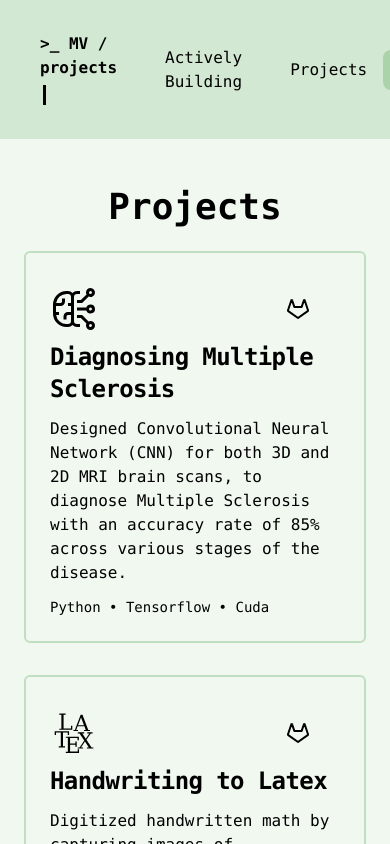
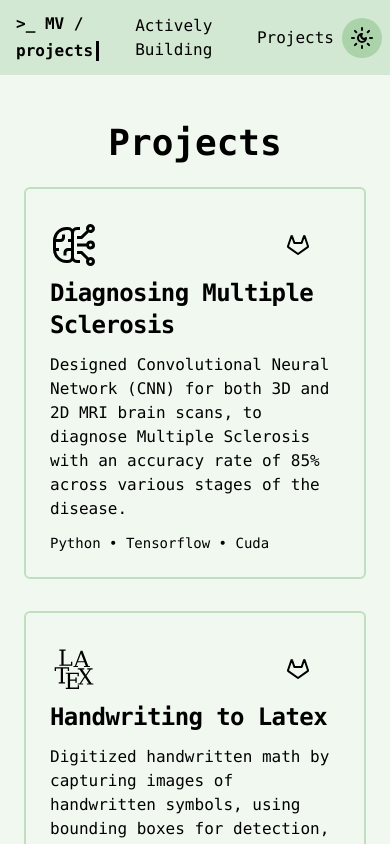
Before and after one commit to mihirvador/vador-dev, a Next.js app: page /projects in a window 390 px wide. Shown: the top 844 px of the page. Built offline with nearby package versions, Linux system fonts and the light colour scheme.

Commit message:
Fixed Spotify Wait Times and Fixing Mobile View

```diff
--- a/app/globals.css
+++ b/app/globals.css
@@ -198,6 +198,7 @@
   position: relative;
   cursor: pointer;
   transition: color 0.7s ease;
+  display: inline-block;
 }
 
 .underline-effect::after {
--- a/components/CompanyInfo.tsx
+++ b/components/CompanyInfo.tsx
@@ -13,7 +13,7 @@ const CompanyInfo = ({
 }) => {
   return (
     <div
-      className={`flex items-center space-x-4 company-info ${
+      className={`flex items-center space-x-4 sm:items-start sm:text-left company-info ${
         isDarkMode ? "isDarkMode" : ""
       }`}
     >
--- a/components/Footer.tsx
+++ b/components/Footer.tsx
@@ -1,30 +1,26 @@
 import { useEffect, useState } from "react";
 import { getCurrentlyPlayingTrack, refreshAccessToken } from "../lib/spotify";
 import { SpotifyIcon } from "./IconComponents";
+
 const Footer = ({ isDarkMode }: { isDarkMode: boolean }) => {
   const [track, setTrack] = useState<any>(null);
-  const [accessToken, setAccessToken] = useState<string | null>(null);
   const refreshToken = process.env.SPOTIFY_REFRESH_TOKEN;
 
   useEffect(() => {
-    const fetchAccessToken = async () => {
+    const fetchSpotifyData = async () => {
       if (refreshToken) {
         const newAccessToken = await refreshAccessToken(refreshToken);
-        setAccessToken(newAccessToken);
+        if (newAccessToken) {
+          const currentlyPlayingTrack = await getCurrentlyPlayingTrack(
+            newAccessToken
+          );
+          setTrack(currentlyPlayingTrack);
+        }
       }
     };
 
-    const fetchTrack = async () => {
-      if (accessToken) {
-        const currentlyPlayingTrack = await getCurrentlyPlayingTrack(
-          accessToken
-        );
-        setTrack(currentlyPlayingTrack);
-      }
-    };
-
-    fetchAccessToken().then(fetchTrack);
-  }, [accessToken]);
+    fetchSpotifyData();
+  }, []);
 
   return (
     <footer
--- a/components/Header.tsx
+++ b/components/Header.tsx
@@ -16,45 +16,47 @@ const Header = ({
 
   return (
     <header
-      className={`header flex justify-between items-center p-6 ${
+      className={`header flex justify-between items-center p-2 sm:p-6 ${
         isDarkMode ? "isDarkMode" : ""
       }`}
     >
-      <nav className="flex items-center space-x-4">
-        <Link
-          href="/"
-          className={`link px-4 py-2 rounded-md ${
+      <nav className="flex items-center space-x-1 sm:space-x-4">
+        <div
+          className={`link px-2 py-1 sm:px-4 sm:py-2 rounded-md ${
             isDarkMode ? "isDarkMode" : ""
           }`}
-          prefetch={false}
         >
+          <Link href="/" prefetch={false}>
             <div className="text typing-animation">
               {">"}_ MV / {currentPage}
               <span className="cursor"></span>
             </div>
           </Link>
-        <Link
-          href="/building"
-          className={`link text-bold px-4 py-2 rounded-md ${
+        </div>
+        <div
+          className={`link text-bold px-2 py-1 sm:px-4 sm:py-2 rounded-md ${
             isDarkMode ? "isDarkMode" : ""
           }`}
-          prefetch={false}
         >
+          <Link href="/building" prefetch={false}>
             Actively Building
           </Link>
-        <Link
-          href="/projects"
-          className={`link text-bold px-4 py-2 rounded-md ${
+        </div>
+        <div
+          className={`link text-bold px-2 py-1 sm:px-4 sm:py-2 rounded-md ${
             isDarkMode ? "isDarkMode" : ""
           }`}
-          prefetch={false}
         >
+          <Link href="/projects" prefetch={false}>
             Projects
           </Link>
+        </div>
       </nav>
+      <div>
         <button onClick={toggleDarkMode} className="button">
           <SunMoonIcon className="h-6 w-6 z-10 relative" />
         </button>
+      </div>
     </header>
   );
 };
--- a/components/IconComponents.tsx
+++ b/components/IconComponents.tsx
@@ -1,4 +1,4 @@
-import { SVGProps } from "react";
+import { SVGProps, CSSProperties } from "react";
 
 export function FileIcon(props: SVGProps<SVGSVGElement> & { url: string }) {
   return (
@@ -263,9 +263,17 @@ export function OrigamiRiskIcon(
 export function ARCIcon(
   props: React.ImgHTMLAttributes<HTMLImageElement> & { url: string }
 ) {
+  const imgStyle: CSSProperties = {
+    width: "100%",
+    height: "100%",
+    objectFit: "fill",
+  };
+
   return (
     <a href={props.url} target="_blank" rel="noopener noreferrer">
-      <img {...props} src="/ARClogo.png"></img>
+      <div className="h-12 w-12">
+        <img {...props} style={imgStyle} src="/ARClogo.png"></img>
+      </div>
     </a>
   );
 }
```
Lines whose indentation alone changed are shown as unchanged.
